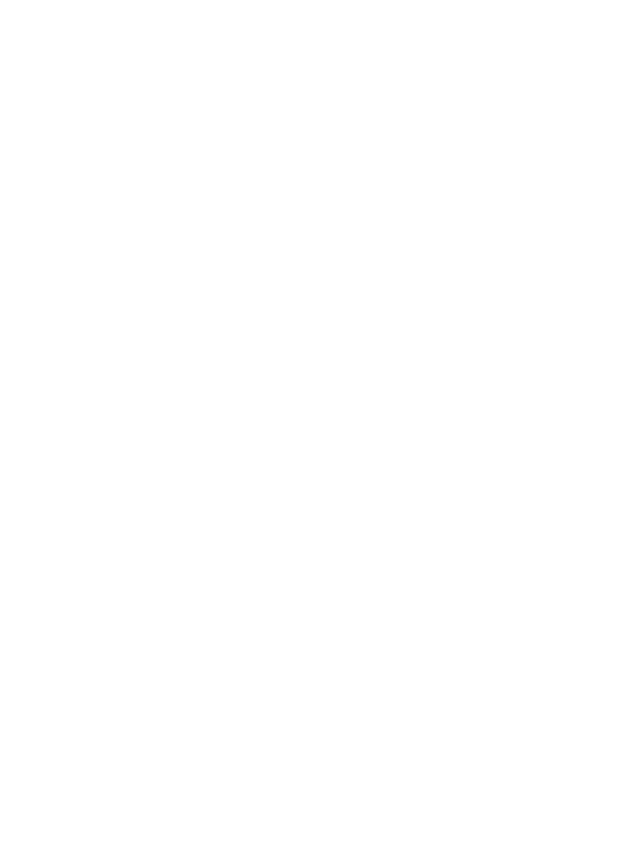
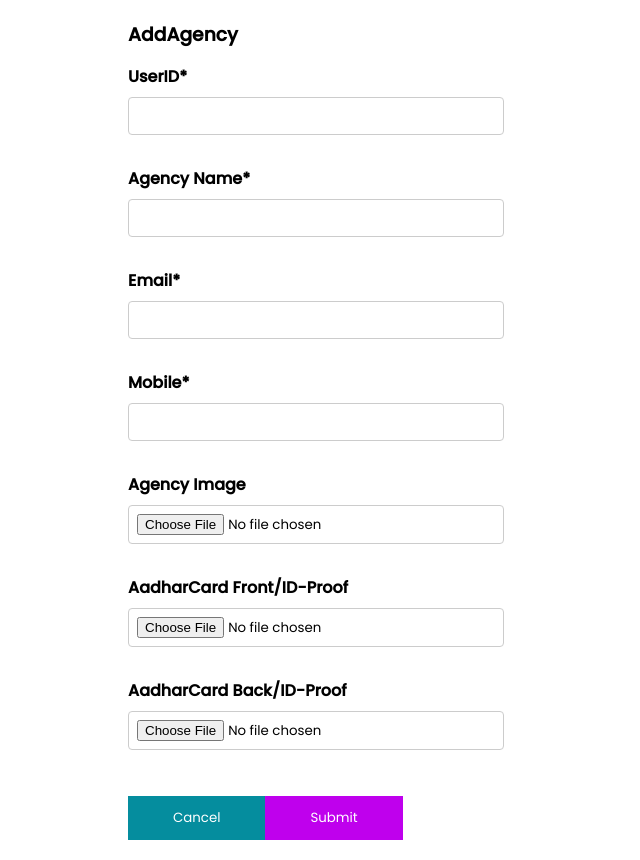
Before and after one commit to Avverma9/Use2fun, a React (Create React App) app: page / in a window 1280 px wide. Shown: the whole page, without its empty margins (0-640 px from the left). Before the commit the page ends 800 px from the top, so only its background shows below. Built offline with nearby package versions, Linux system fonts and the light colour scheme.

Commit message:
AddAgency-Added

```diff
--- a/public/index.html
+++ b/public/index.html
@@ -13,6 +13,9 @@
       user's mobile device or desktop. See https://developers.google.com/web/fundamentals/web-app-manifest/
     -->
   <link rel="manifest" href="%PUBLIC_URL%/manifest.json" />
+  <link rel="preconnect" href="https://fonts.googleapis.com">
+<link rel="preconnect" href="https://fonts.gstatic.com" crossorigin>
+<link href="https://fonts.googleapis.com/css2?family=Poppins:wght@200;300;400;500&display=swap" rel="stylesheet">
   <!--
       Notice the use of %PUBLIC_URL% in the tags above.
       It will be replaced with the URL of the `public` folder during the build.
--- a/src/App.js
+++ b/src/App.js
@@ -1,8 +1,9 @@
+import AddAgency from "./Components/Agency/AddAgency";
 
 function App() {
   return (
     <div className="app">
-
+      <AddAgency/>
     </div>
   );
 }
--- /dev/null
+++ b/src/Components/Agency/AddAgency.jsx
@@ -0,0 +1,94 @@
+import React, { useState } from 'react';
+import styles from "./AddAgency.module.css";
+
+const AddAgency = () => {
+  const [formData, setFormData] = useState({
+    userID: '',
+    agencyName: '',
+    email: '',
+    mobile: '',
+    agencyImage: '',
+    aadharFront: '',
+    aadharBack: '',
+  });
+
+  const handleInputChange = (e) => {
+    const { name, value } = e.target;
+    setFormData({
+      ...formData,
+      [name]: value,
+    });
+  };
+
+  const handleSubmit = (e) => {
+    e.preventDefault();
+    console.log(formData);
+  };
+
+  return (
+    <div className={styles.main}>
+      <h3>AddAgency</h3>
+      <form className={styles.form} onSubmit={handleSubmit}>
+        <label>UserID*</label>
+        <input
+          type="text"
+          name="userID"
+          value={formData.userID}
+          onChange={handleInputChange}
+        />
+
+        <label>Agency Name*</label>
+        <input
+          type="text"
+          name="agencyName"
+          value={formData.agencyName}
+          onChange={handleInputChange}
+        />
+
+        <label>Email*</label>
+        <input
+          type="email"
+          name="email"
+          value={formData.email}
+          onChange={handleInputChange}
+        />
+
+        <label>Mobile*</label>
+        <input
+          type="number"
+          name="mobile"
+          value={formData.mobile}
+          onChange={handleInputChange}
+        />
+
+        <label>Agency Image</label>
+        <input
+          type="file"
+          name="agencyImage"
+          onChange={handleInputChange}
+        />
+
+        <label>AadharCard Front/ID-Proof</label>
+        <input
+          type="file"
+          name="aadharFront"
+          onChange={handleInputChange}
+        />
+
+        <label>AadharCard Back/ID-Proof</label>
+        <input
+          type="file"
+          name="aadharBack"
+          onChange={handleInputChange}
+        />
+
+        <div className={styles.btn}>
+          <button type="button" className={styles.cancelbtn}>Cancel</button>
+          <button type="submit" className={styles.submitbtn}>Submit</button>
+        </div>
+      </form>
+    </div>
+  );
+};
+
+export default AddAgency;
--- /dev/null
+++ b/src/Components/Agency/AddAgency.module.css
@@ -0,0 +1,44 @@
+
+.main{
+    width: 80%;
+    height: auto;
+    margin: auto;
+    padding: 20px;
+
+}
+
+.form{
+    display: flex;
+    flex-direction: column;
+
+}
+.form label {
+    margin-top: 15px;
+    margin-bottom: 8px;
+   font-weight: 600;
+}
+
+.form input {
+    width: 35%;
+    padding: 8px;
+    margin-bottom: 16px;
+    border: 1px solid #ccc;
+    border-radius: 4px;
+}
+
+.btn button{
+    padding: 12px 45px;
+    margin-top: 30px;
+}
+.cancelbtn{
+    background-color: #058D9E;
+    color: white;
+    border: none;
+}
+
+.submitbtn{
+    background-color: #BF00ED;
+    color: white;
+    border: none;
+
+}
--- a/src/index.css
+++ b/src/index.css
@@ -1,4 +1,7 @@
+
+
 * {
   margin: 0;
   padding: 0;
+  font-family: 'Poppins', sans-serif;
 }
--- a/src/index.js
+++ b/src/index.js
@@ -1,6 +1,6 @@
 import React from "react";
 import ReactDOM from "react-dom/client";
-import "bootstrap/dist/css/bootstrap.min.css";
+// import "bootstrap/dist/css/bootstrap.min.css";
 import "./index.css";
 import App from "./App";
 import reportWebVitals from "./reportWebVitals";
```
Also changed, not shown: src/Components/Agency/ViewAgency.jsx (added), src/Components/Agency/ViewAgency.module.css (added).
